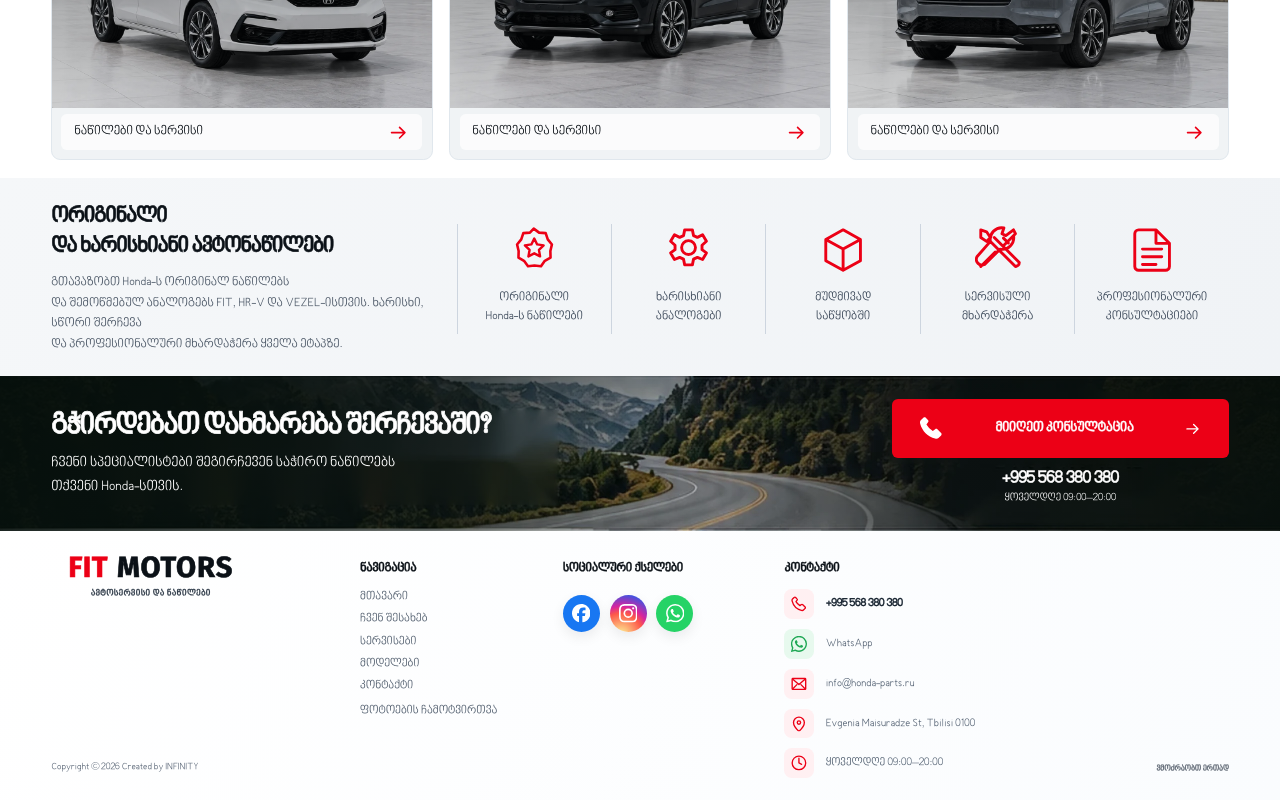
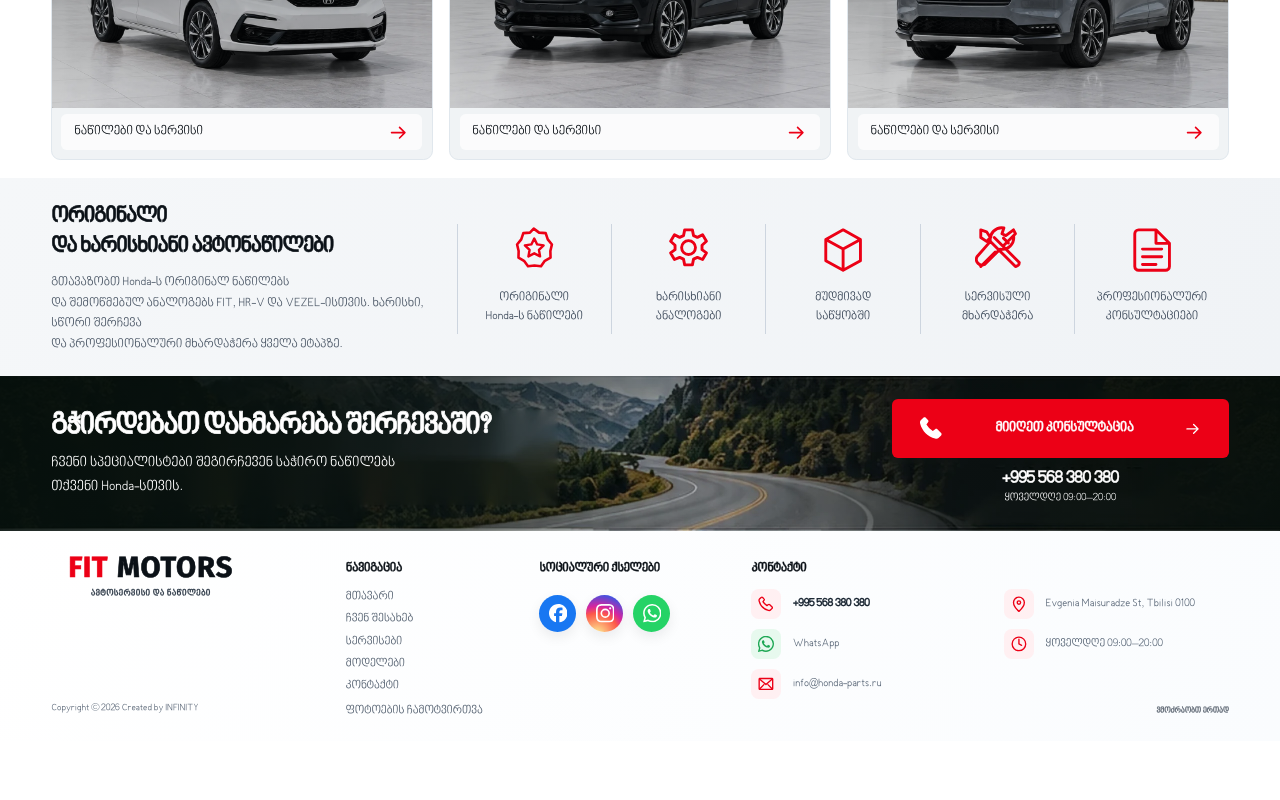
Before and after one commit to Webinfinity11/fitmotors, a Next.js app: page / in a window 1280 px wide. Shown: the part 1673-2473 px from the top of the page. After the commit the page ends 2414 px from the top, so only its background shows below. Built offline with nearby package versions, Linux system fonts and the light colour scheme.

Commit message:
Footer contacts in two columns on desktop
Co-Authored-By: Claude Opus 5.5 <noreply@anthropic.com>

```diff
--- a/src/app/globals.css
+++ b/src/app/globals.css
@@ -221,3 +221,16 @@ h1, h2, h3, strong, b, .btn, .eyebrow, .hero-years, .contact-phone,
 .dialog-topline .brand-wordmark--text { font-size: 1.8rem; }
 @media (max-width: 900px) { .brand-wordmark--text { font-size: 1.75rem; } }
 @media (max-width: 600px) { .brand-wordmark--text { font-size: 1.55rem; } }
+
+/* ფუტერი: კონტაქტები ორ სვეტად, რომ მარჯვენა მხარე ცარიელი არ დარჩეს. */
+@media (min-width: 901px) {
+  .site-footer .footer-grid { position: relative; grid-template-columns: 1.45fr .9fr 1fr 2.6fr; }
+  .footer-contact-list {
+    display: grid;
+    grid-template-rows: repeat(3, auto);
+    grid-auto-flow: column;
+    grid-auto-columns: minmax(0, 1fr);
+    column-gap: 2rem;
+  }
+  .footer-badge { position: absolute; right: 0; bottom: 0; }
+}
```
